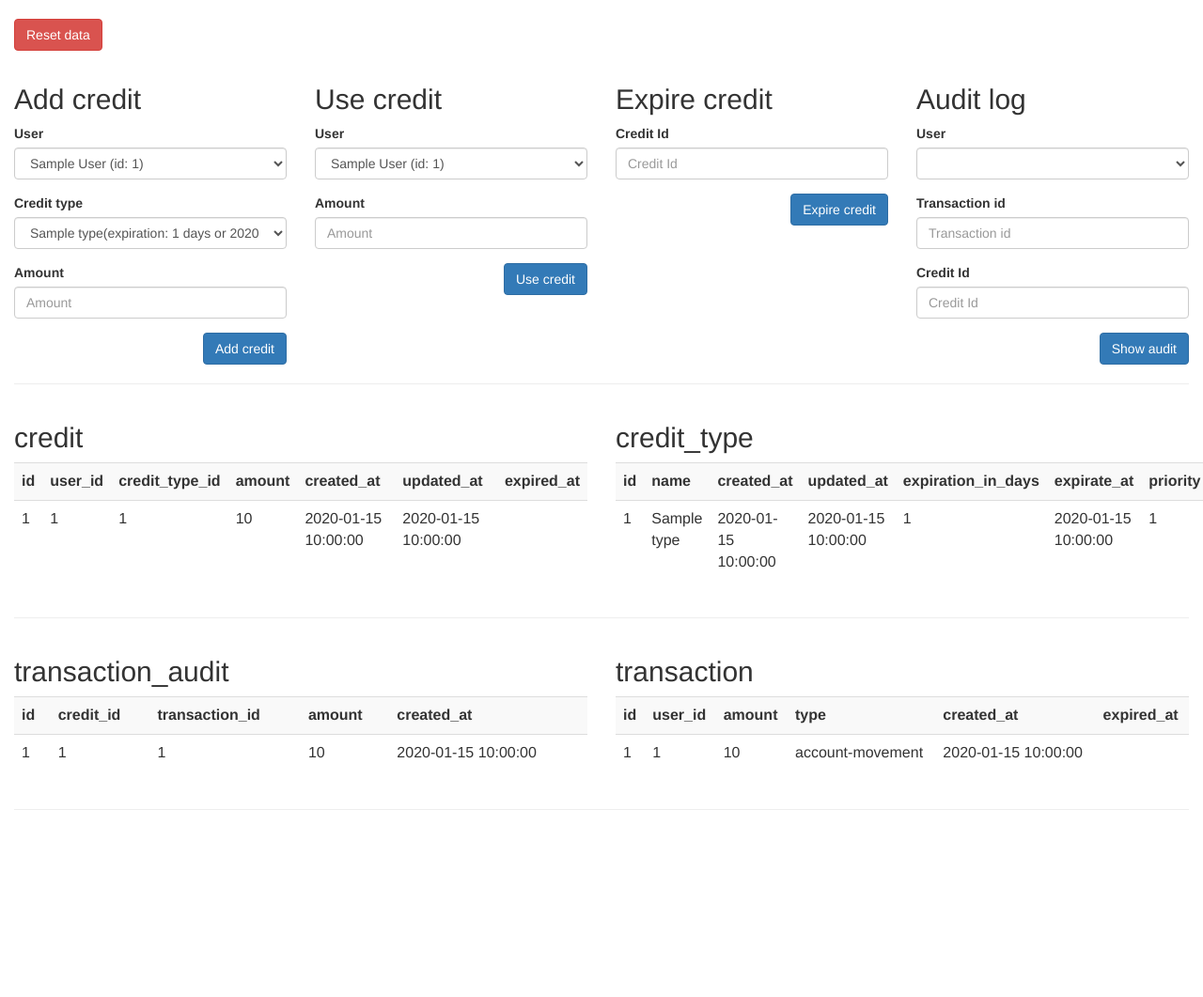
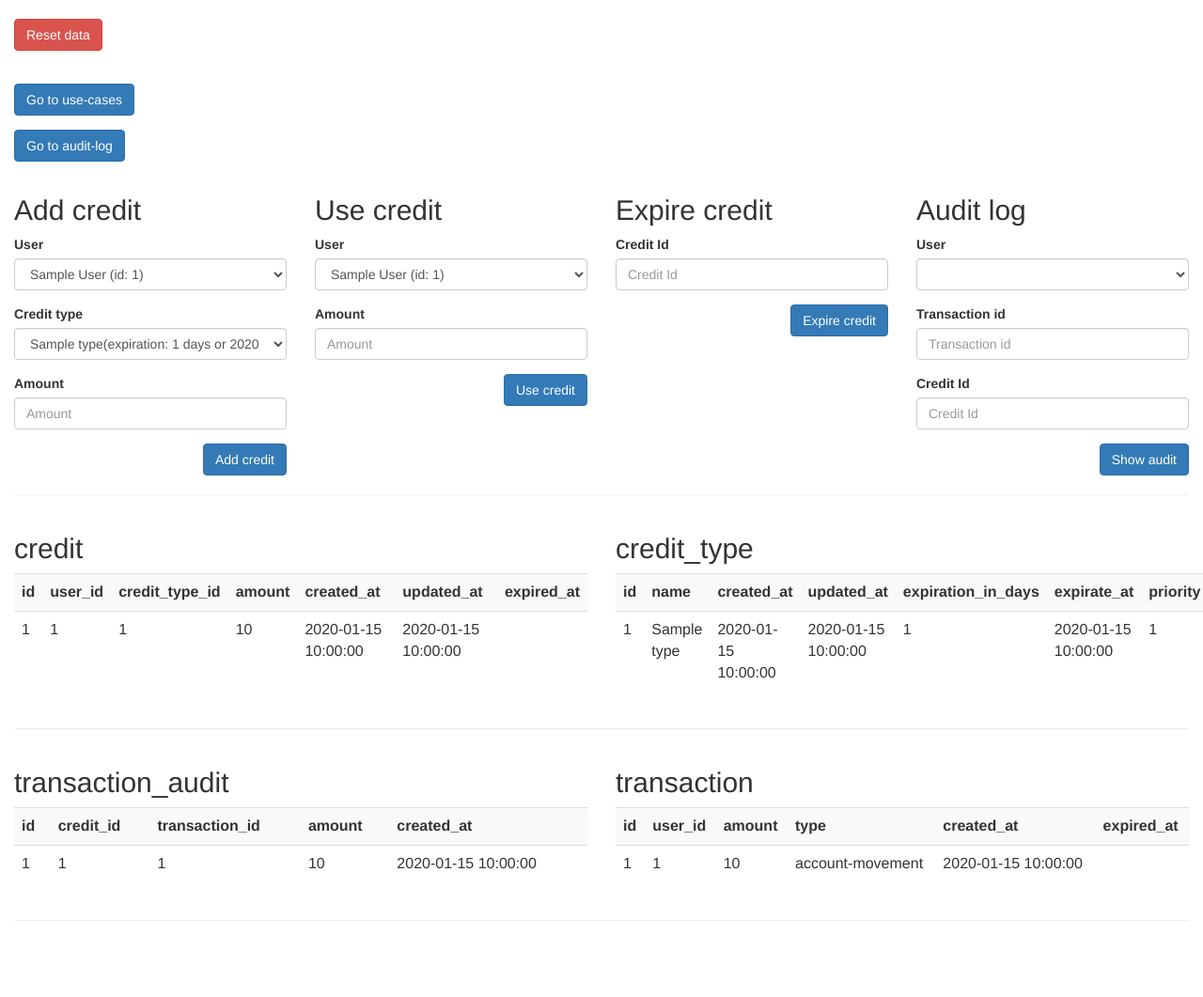
Before and after one commit to DaweTaller/credit-poc, a PHP site: page / in a window 1280 px wide; the page is wider, and only the part inside the window is pictured. Shown: that part at 94% size. Before the commit the page ends 862 px from the top of that part, so only its background shows below. Run offline with PHP 8.4, Linux system fonts and the light colour scheme; tables that the repository leaves empty hold one stand-in row (values such as "Sample post").

Commit message:
Add examples

```diff
--- a/src/index.php
+++ b/src/index.php
@@ -17,6 +17,13 @@
 				<div class="col-sm-12">
 					<br>
 					<?php renderResetDataForm() ?>
+				</div>
+			</div>
+			<div class="row">
+				<div class="col-sm-12">
+					<br>
+                    <?php renderGoToUseCasesForm(); ?>
+                    <?php renderGoToAuditLogForm(); ?>
 				</div>
 			</div>
 			<div class="row">
--- a/src/script/include/render.php
+++ b/src/script/include/render.php
@@ -38,7 +38,7 @@
 
 
 function renderResetDataForm() { ?>
-    <form action="script/form_submit.php" method="post">
+    <form action="script/form-submit.php" method="post">
         <div class="form-group">
             <input type="submit" class="btn btn-danger" formnovalidate name="reset-data" value="Reset data" />
         </div>
@@ -46,8 +46,25 @@
 
 <?php }
 
+function renderGoToUseCasesForm() { ?>
+	<form action="use-cases.php" method="post">
+		<div class="form-group">
+			<input type="submit" class="btn btn-primary" formnovalidate name="go-to-use-cases" value="Go to use-cases" />
+		</div>
+	</form>
+
+<?php }
+function renderGoToAuditLogForm() { ?>
+	<form action="audit-log.php" method="post">
+		<div class="form-group">
+			<input type="submit" class="btn btn-primary" formnovalidate name="go-to-audit-log" value="Go to audit-log" />
+		</div>
+	</form>
+
+<?php }
+
 function renderAddCreditForm(PDO $pdo) { ?>
-    <form action="script/form_submit.php" method="post">
+    <form action="script/form-submit.php" method="post">
         <div class="form-group">
             <label for="user">User</label>
             <select name="userId" id="user" class="form-control">
@@ -106,7 +123,7 @@
 <?php }
 
 function renderUseCreditForm(PDO $pdo) { ?>
-    <form action="script/form_submit.php" method="post">
+    <form action="script/form-submit.php" method="post">
         <div class="form-group">
             <label for="user">User</label>
             <select name="userId" id="user" class="form-control">
@@ -150,7 +167,7 @@
 
 
 function renderAuditLogForm(PDO $pdo) { ?>
-	<form action="audit_log.php" method="get">
+	<form action="audit-log.php" method="get">
 		<div class="form-group">
 			<label for="user">User</label>
 			<select name="userId" id="user" class="form-control">
```
Also changed, not shown: src/audit-log.php (renamed from src/audit_log.php, +21 -17 lines), src/use-cases.php (+7 -1 lines), src/script/form-submit.php (renamed from src/script/form_submit.php).
